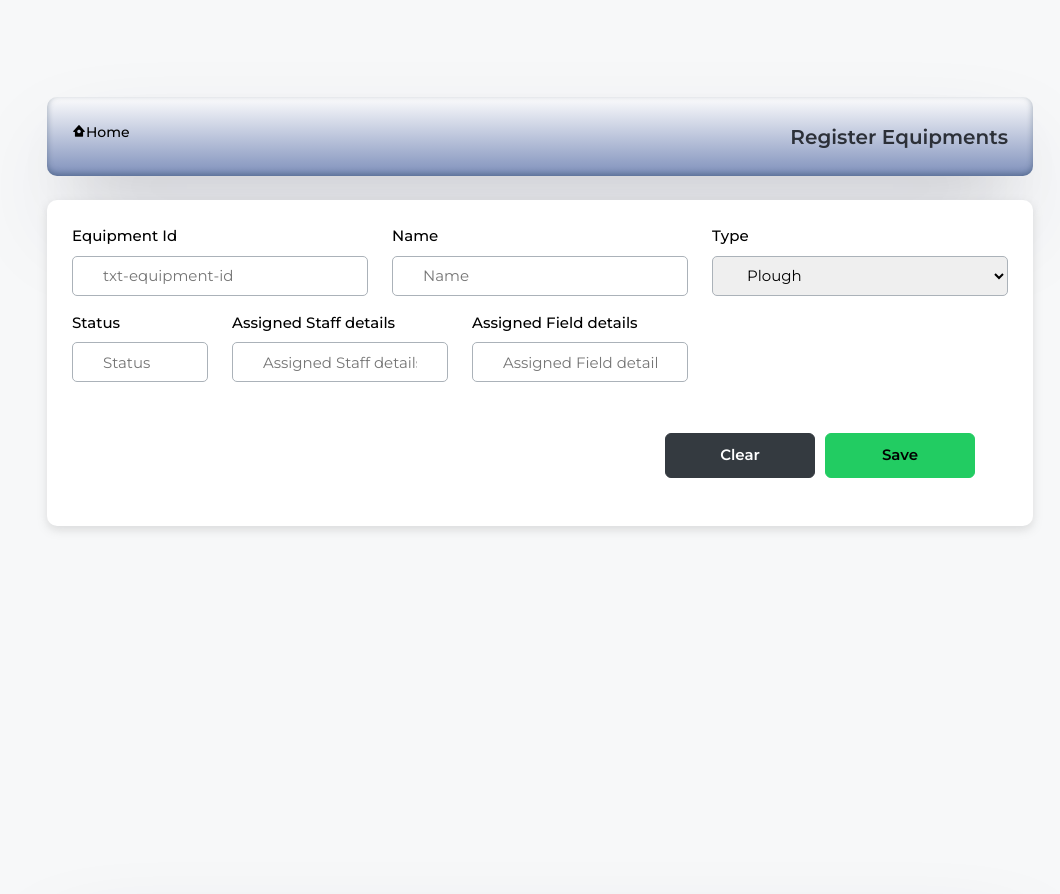
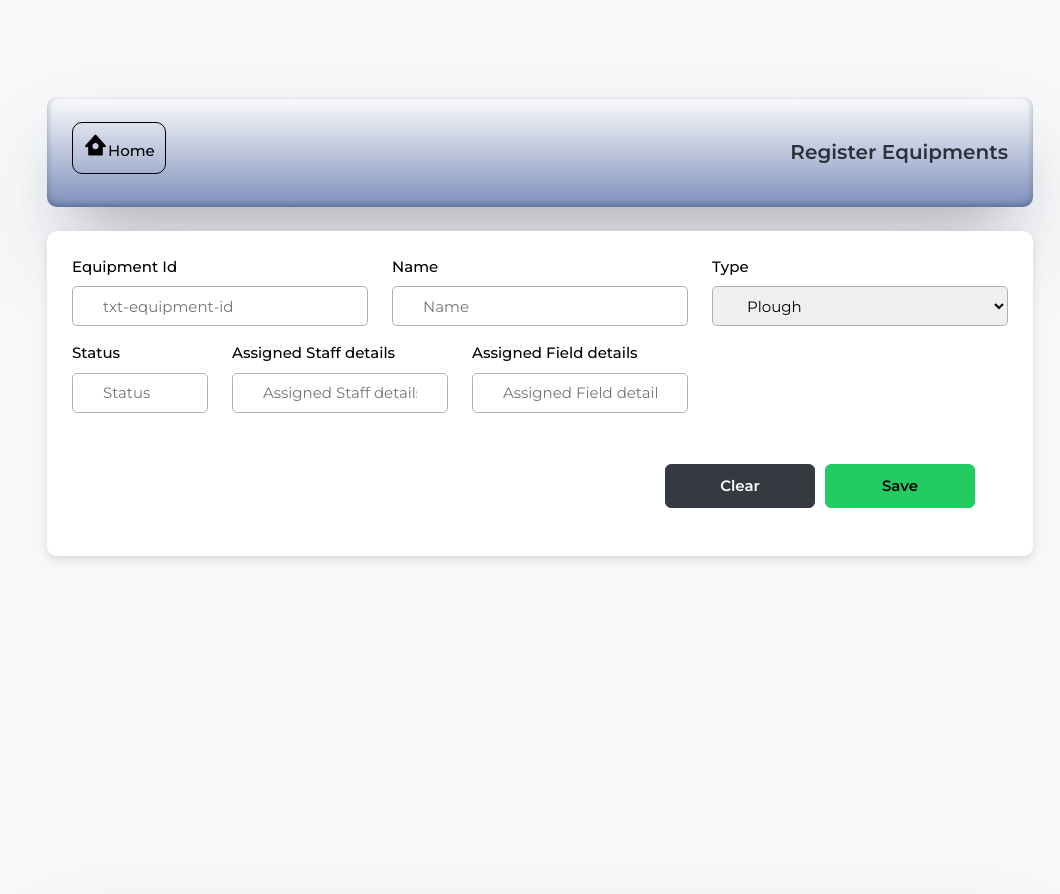
Before and after one commit to GAShameenDilusha/Crop_monitoring_system_front_end, a plain HTML site: page pages/main_page.html in a window 1280 px wide. Shown: the part 7620-8514 px from the top of the page, without its empty margins (220-1280 px from the left). Drawn offline with nearby package versions, Linux system fonts and the light colour scheme; some packages are replaced by stand-ins of ours; a script that the page names is missing.

Commit message:
update equipment.css

```diff
--- a/assets/css/equipment.css
+++ b/assets/css/equipment.css
@@ -24,3 +24,24 @@
     box-shadow: rgba(50, 50, 93, 0.25) 0px 50px 100px -20px, rgba(0, 0, 0, 0.3) 0px 30px 60px -30px, rgba(10, 37, 64, 0.35) 0px -2px 6px 0px inset;
     background: linear-gradient(to bottom, #fcfcfdff 0%, #002379 200%);
 }
+
+
+/*home button start*/
+#btn-equipment-home {
+    font-weight: 600;
+    padding: 10px;
+    font-size: 15px;
+    border-radius: 10px;
+    border: 1px solid black;
+}
+
+#btn-equipment-home i {
+    font-size: 25px;
+
+}
+
+#btn-equipment-home:hover {
+    background: black;
+    color: white !important;
+}
+/*end*/
```
